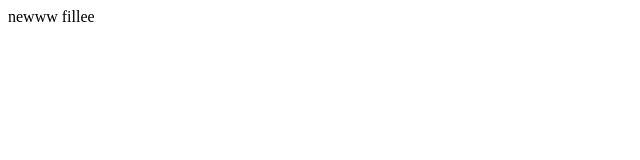
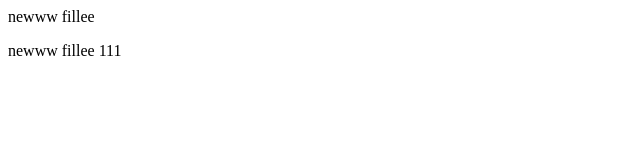
Before and after one commit to prit1626/demo2-repo, a plain HTML site: page index.html in a window 1280 px wide. Shown: the full height of the page, 0-640 px from the left. Drawn offline with Linux system fonts and the light colour scheme.

Commit message:
add in index file

```diff
--- a/index.html
+++ b/index.html
@@ -1 +1,2 @@
 <P>newww fillee</P>
+<P>newww fillee 111</P>
```
